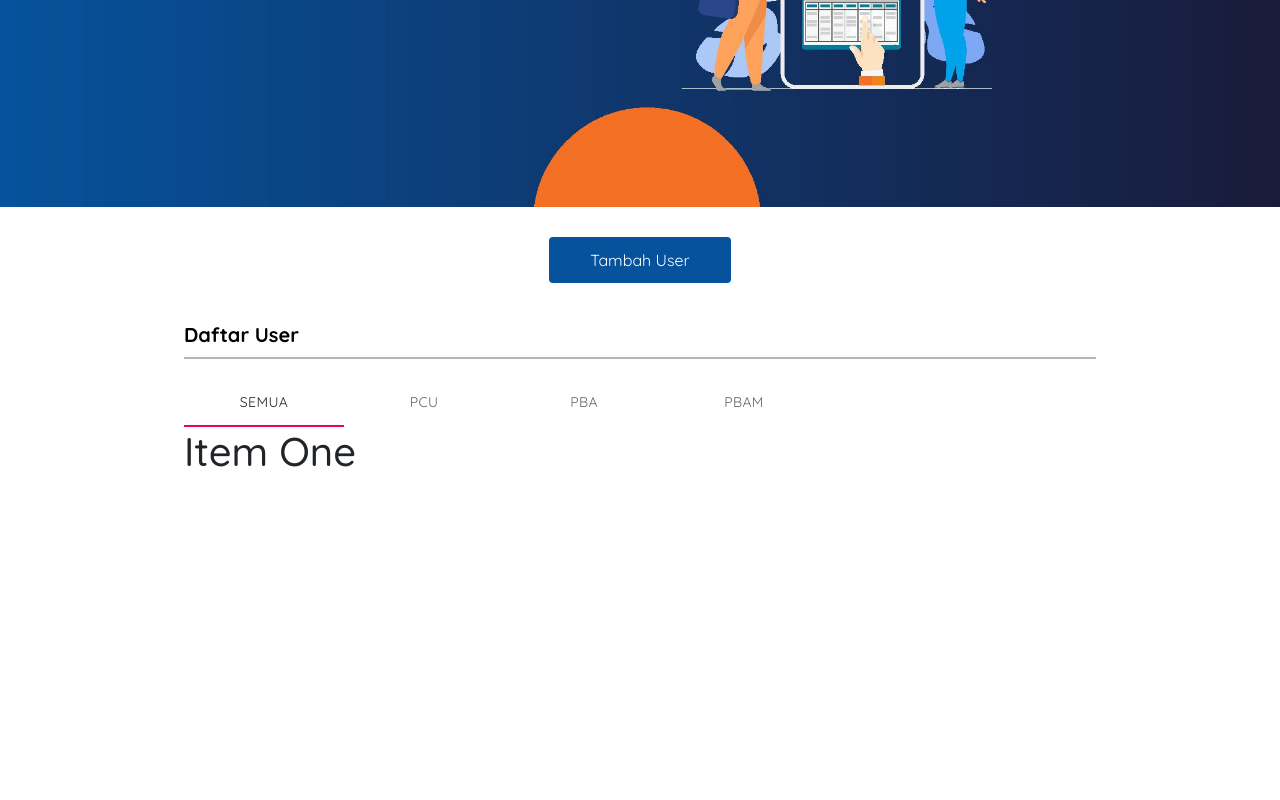
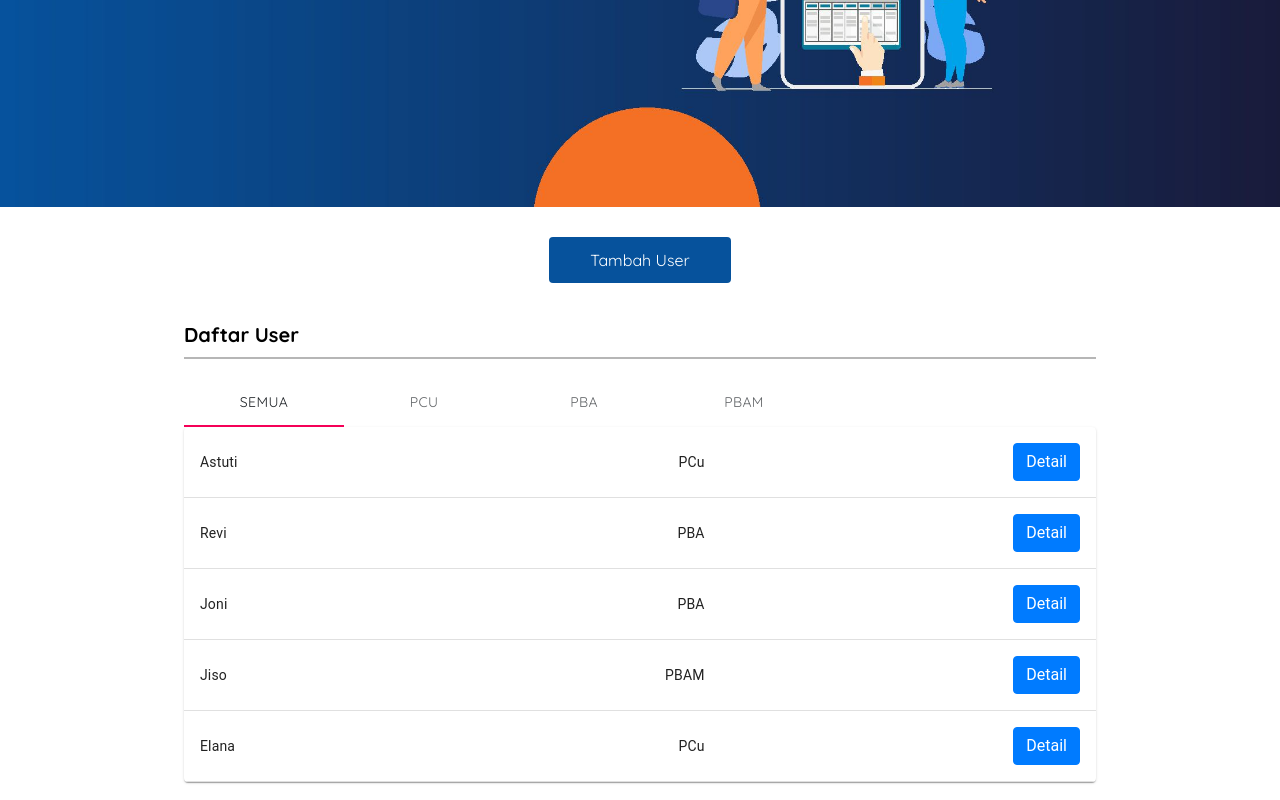
Before and after one commit to irfaul/booking-services, a React (Create React App) app in the folder booking-services/: page /bpba/home in a window 1280 px wide. Shown: the part 351-1151 px from the top of the page. Before the commit the page ends 844 px from the top, so only its background shows below. Built offline with nearby package versions, Linux system fonts and the light colour scheme.

Commit message:
menambah tabel

```diff
--- a/booking-services/src/component/tab.js
+++ b/booking-services/src/component/tab.js
@@ -1,5 +1,6 @@
 import React from 'react';
 import {Tabs, Tab} from '@material-ui/core';
+import UserTable from '../component/user-table';
 
 
 function TabPanel(props) {
@@ -29,7 +30,7 @@ export default function UserTabs() {
           <Tab label="PBAM" />
       </Tabs>
       <TabPanel value={value} index={0}>
-        Item One
+        <UserTable />
       </TabPanel>
       <TabPanel value={value} index={1}>
         Item Two
--- /dev/null
+++ b/booking-services/src/component/user-table.js
@@ -0,0 +1,48 @@
+import React from 'react';
+import { makeStyles } from '@material-ui/core/styles';
+import Table from '@material-ui/core/Table';
+import TableBody from '@material-ui/core/TableBody';
+import TableCell from '@material-ui/core/TableCell';
+import TableContainer from '@material-ui/core/TableContainer';
+import TableRow from '@material-ui/core/TableRow';
+import Paper from '@material-ui/core/Paper';
+
+const useStyles = makeStyles({
+  table: {
+    minWidth: 400,
+  },
+});
+
+function createData(name, role) {
+  return { name, role };
+}
+
+const rows = [
+  createData('Astuti', 'PCu'),
+  createData('Revi', 'PBA'),
+  createData('Joni', 'PBA'),
+  createData('Jiso', 'PBAM'),
+  createData('Elana', 'PCu'),
+];
+
+export default function UserTable() {
+  const classes = useStyles();
+
+  return (
+    <TableContainer component={Paper}>
+      <Table className={classes.table} aria-label="simple table">
+        <TableBody>
+          {rows.map((row) => (
+            <TableRow key={row.name}>
+              <TableCell component="th" scope="row">
+                {row.name}
+              </TableCell>
+              <TableCell align="right">{row.role}</TableCell>
+              <TableCell align="right"><button className="btn btn-primary">Detail</button></TableCell>
+            </TableRow>
+          ))}
+        </TableBody>
+      </Table>
+    </TableContainer>
+  );
+}
--- a/booking-services/src/pages/bpba/tambahUser.js
+++ b/booking-services/src/pages/bpba/tambahUser.js
@@ -8,7 +8,7 @@ class Tambah extends Component {
             { value: 'pbam', label: 'PBAM' },
             { value: 'pba', label: 'PBA' },
             { value: 'pcu', label: 'PCU' }
-        ]
+          ]
 
        return (
         <div>
@@ -28,7 +28,7 @@ class Tambah extends Component {
 
                         <div className="form-group">
                             <label>Tipe User</label>
-                            <Select options={options} />
+                            <Select options={options} onChange={e => this.role = e.target.value}/>
                         </div>
 
                         <div className="form-group">
```
